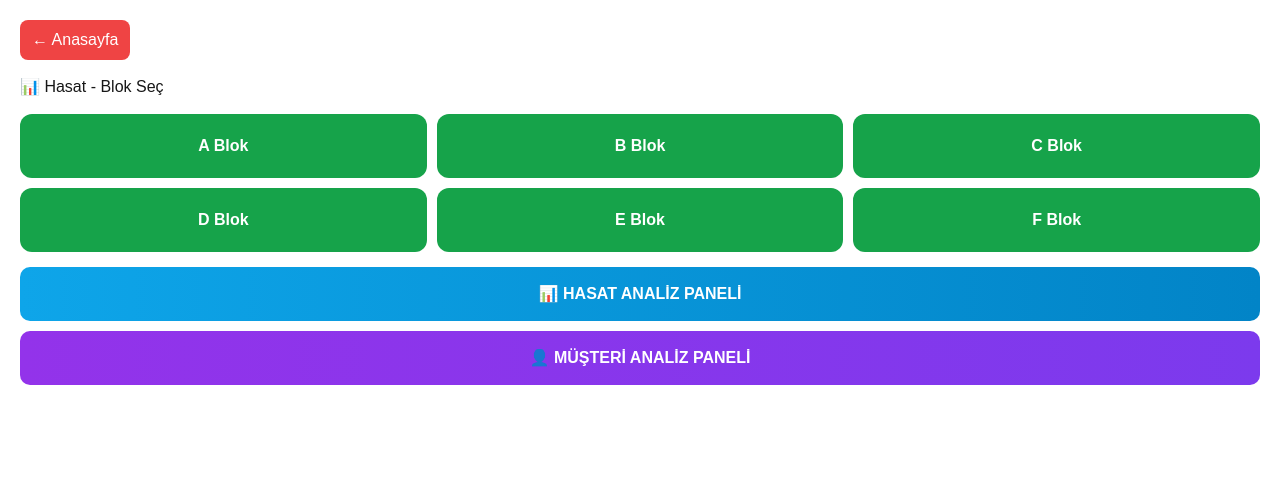
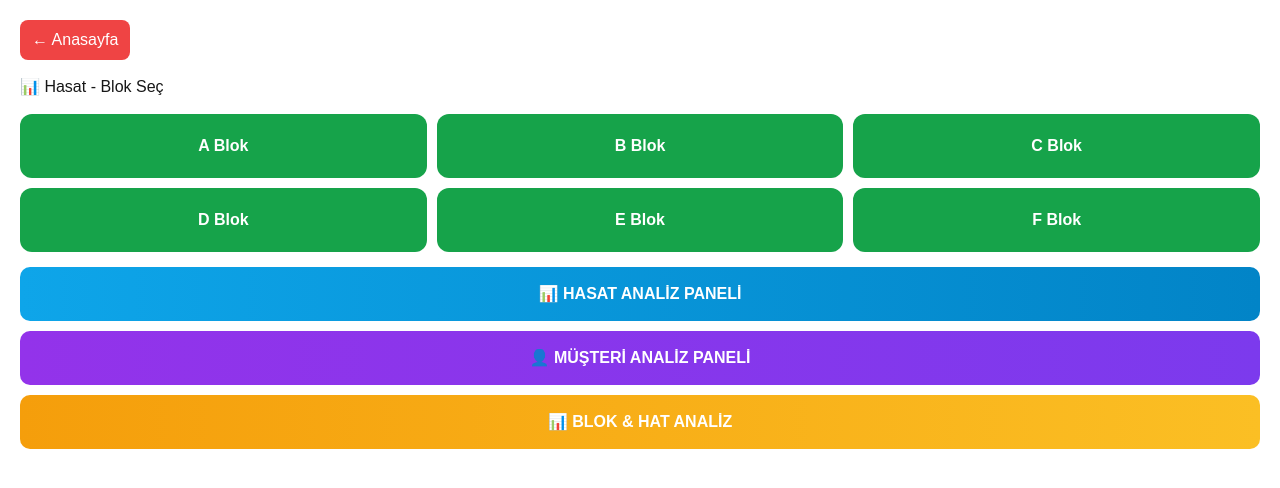
Before and after one commit to hasandemiray/midyeapp, a Next.js app: page /hasat in a window 1280 px wide. Shown: the top 488 px of the page. Built offline with nearby package versions, Linux system fonts and the light colour scheme.

Commit message:
blok analiz butonu eklendi

```diff
--- /dev/null
+++ b/app/blok-analiz/page.js
@@ -0,0 +1,157 @@
+'use client'
+
+import { useEffect, useState } from 'react'
+import { useRouter } from 'next/navigation'
+import { supabase } from '../lib/supabase'
+
+export default function BlokAnaliz() {
+
+  const router = useRouter()
+
+  const [data, setData] = useState([])
+
+  const [bloklar, setBloklar] = useState({})
+  const [hatlar, setHatlar] = useState({})
+
+  useEffect(() => {
+    getData()
+  }, [])
+
+  const getData = async () => {
+
+    const { data } = await supabase
+      .from('hasat')
+      .select('*')
+
+    setData(data || [])
+
+    const blokMap = {}
+    const hatMap = {}
+
+    data.forEach(d => {
+
+      const kg = d.kg || 0
+
+      // 🔥 HAT
+      if (d.hat) {
+        if (!hatMap[d.hat]) hatMap[d.hat] = 0
+        hatMap[d.hat] += kg
+      }
+
+      // 🔥 BLOK (A1 → A)
+      if (d.hat) {
+        const blok = d.hat.charAt(0)
+
+        if (!blokMap[blok]) blokMap[blok] = 0
+        blokMap[blok] += kg
+      }
+
+    })
+
+    setBloklar(blokMap)
+    setHatlar(hatMap)
+  }
+
+  const enIyiBlok = Object.entries(bloklar)
+    .sort((a,b)=>b[1]-a[1])[0]
+
+  const enIyiHat = Object.entries(hatlar)
+    .sort((a,b)=>b[1]-a[1])[0]
+
+  return (
+    <div style={{padding:20}}>
+
+      {/* NAV */}
+      <div style={{display:'flex', gap:10, marginBottom:15}}>
+        <button onClick={()=>router.back()} style={btnGri}>← Geri</button>
+        <button onClick={()=>router.push('/')} style={btnYesil}>🏠 Anasayfa</button>
+      </div>
+
+      <h2>📊 Blok & Hat Analiz</h2>
+
+      {/* ÖZET */}
+      <div style={{marginTop:15}}>
+
+        <div style={kartMor}>
+          🏆 En iyi blok <br/>
+          <b>{enIyiBlok?.[0]} ({enIyiBlok?.[1]} kg)</b>
+        </div>
+
+        <div style={kartYesil}>
+          👑 En iyi hat <br/>
+          <b>{enIyiHat?.[0]} ({enIyiHat?.[1]} kg)</b>
+        </div>
+
+      </div>
+
+      {/* BLOKLAR */}
+      <h3 style={{marginTop:20}}>📦 Bloklar</h3>
+
+      {Object.entries(bloklar)
+        .sort((a,b)=>b[1]-a[1])
+        .map(([blok, kg]) => (
+          <div key={blok} style={listItem}>
+            {blok} Blok
+            <span>{kg} kg</span>
+          </div>
+      ))}
+
+      {/* HATLAR */}
+      <h3 style={{marginTop:20}}>🔗 Hatlar</h3>
+
+      {Object.entries(hatlar)
+        .sort((a,b)=>b[1]-a[1])
+        .slice(0,15)
+        .map(([hat, kg]) => (
+          <div key={hat} style={listItem}>
+            {hat}
+            <span>{kg} kg</span>
+          </div>
+      ))}
+
+    </div>
+  )
+}
+
+/* STYLE */
+
+const btnGri = {
+  background:'#64748b',
+  color:'white',
+  padding:'8px 12px',
+  borderRadius:8,
+  border:'none'
+}
+
+const btnYesil = {
+  background:'#16a34a',
+  color:'white',
+  padding:'8px 12px',
+  borderRadius:8,
+  border:'none'
+}
+
+const kartMor = {
+  background:'linear-gradient(90deg,#7c3aed,#9333ea)',
+  color:'white',
+  padding:15,
+  borderRadius:12,
+  marginTop:10
+}
+
+const kartYesil = {
+  background:'linear-gradient(90deg,#16a34a,#22c55e)',
+  color:'white',
+  padding:15,
+  borderRadius:12,
+  marginTop:10
+}
+
+const listItem = {
+  background:'#f1f5f9',
+  padding:12,
+  borderRadius:10,
+  marginTop:8,
+  display:'flex',
+  justifyContent:'space-between'
+}
--- a/app/hasat/page.js
+++ b/app/hasat/page.js
@@ -31,6 +31,7 @@ export default function Hasat() {
 
       <h2 style={{marginBottom:15}}>📊 Hasat - Blok Seç</h2>
 
+      {/* BLOKLAR */}
       <div style={{
         display:'grid',
         gridTemplateColumns:'repeat(3,1fr)',
@@ -56,7 +57,7 @@ export default function Hasat() {
 
       </div>
 
-      {/* 🔥 ANALİZ BUTONU */}
+      {/* 🔥 ANALİZ BUTONLARI */}
       <div style={{marginTop:15}}>
         <button
           onClick={()=>router.push('/hasat-analiz')}
@@ -72,6 +73,7 @@ export default function Hasat() {
           📊 HASAT ANALİZ PANELİ
         </button>
       </div>
+
       <div style={{marginTop:10}}>
         <button
           onClick={()=>router.push('/musteri-analiz')}
@@ -87,6 +89,24 @@ export default function Hasat() {
           👤 MÜŞTERİ ANALİZ PANELİ
         </button>
       </div>
+
+      {/* 🔥 YENİ EKLEDİĞİM */}
+      <div style={{marginTop:10}}>
+        <button
+          onClick={()=>router.push('/blok-analiz')}
+          style={{
+            width:'100%',
+            background:'linear-gradient(90deg,#f59e0b,#fbbf24)',
+            color:'white',
+            padding:15,
+            borderRadius:10,
+            fontWeight:'bold'
+          }}
+        >
+          📊 BLOK & HAT ANALİZ
+        </button>
+      </div>
+
     </div>
   )
 }
```
Lines whose indentation alone changed are shown as unchanged.
